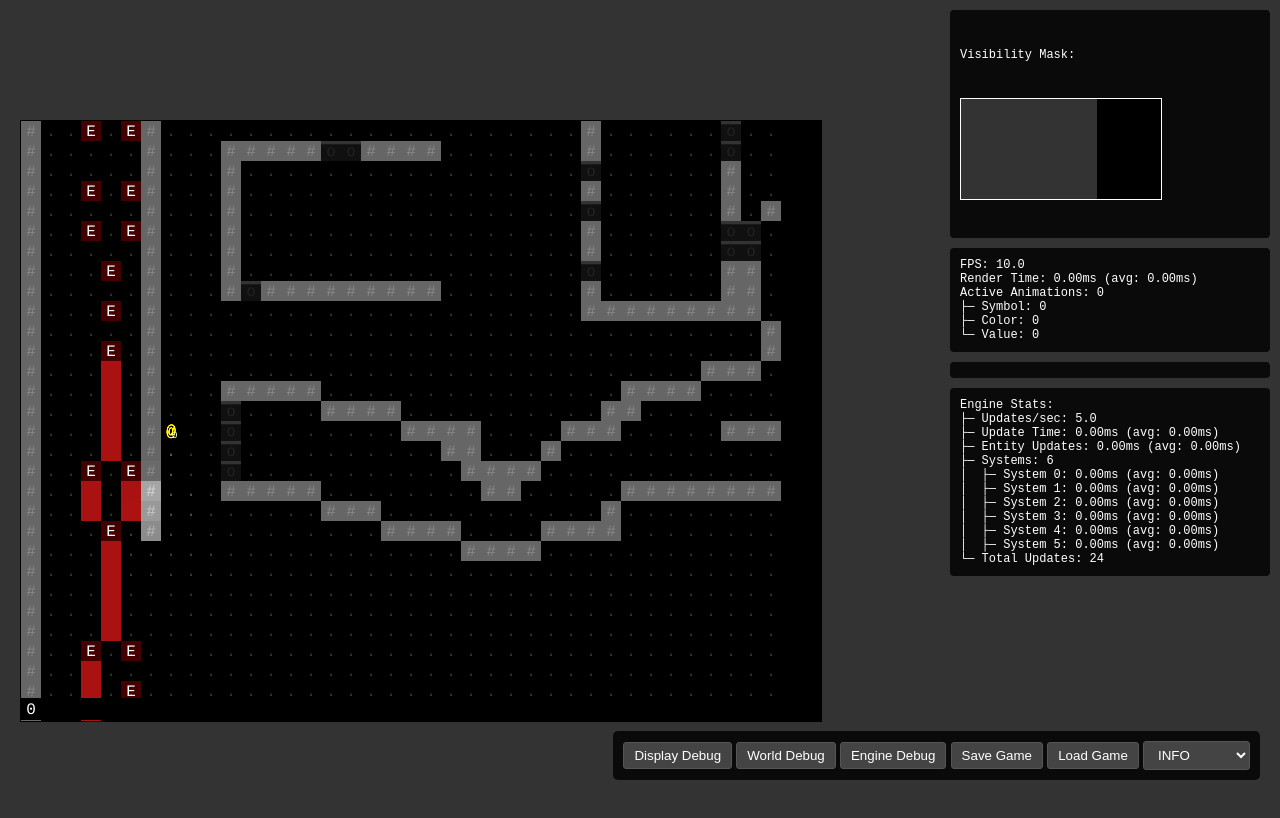
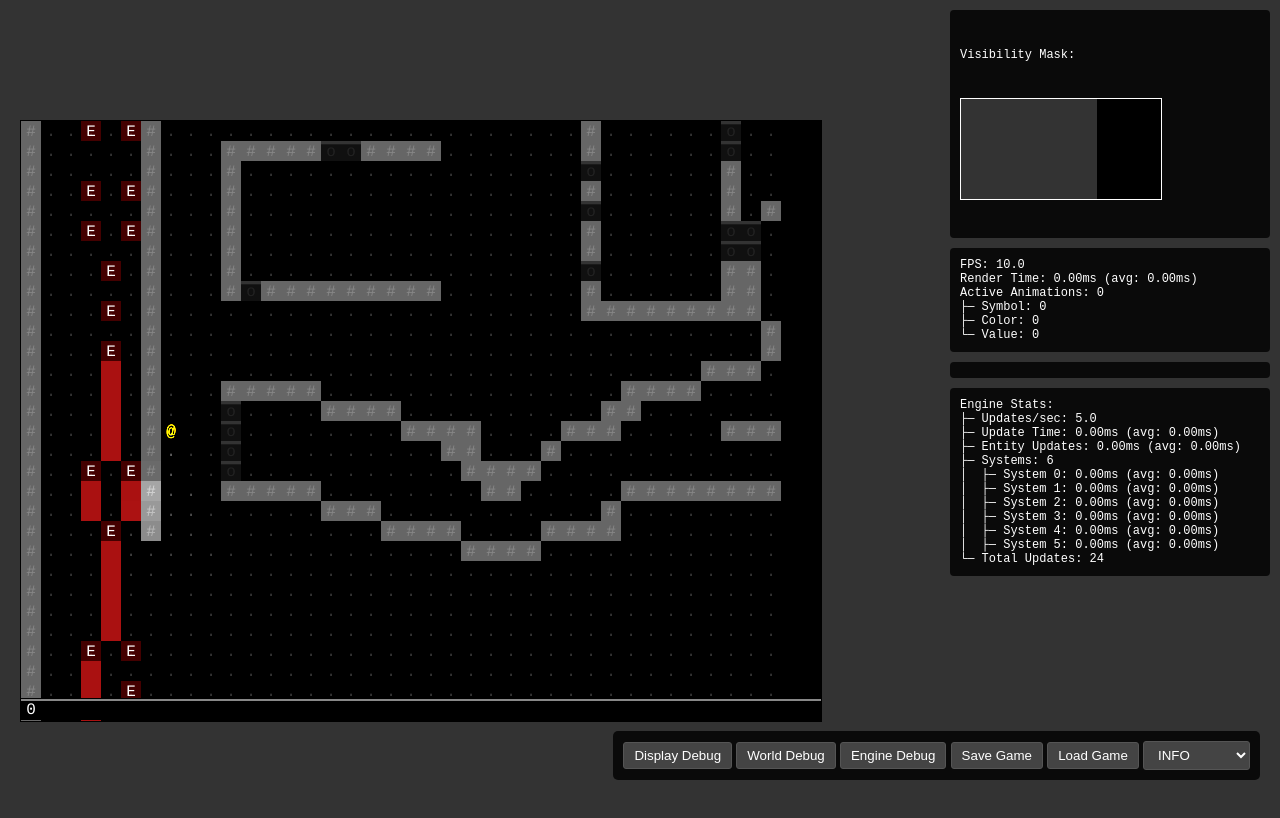
Before and after one commit to drewww/substrate, a website built with Vite: page src/game/test/index.html in a window 1280 px wide. Shown: the top 818 px of the page. Built offline with nearby package versions, Linux system fonts and the light colour scheme; animation ran at ten frames a second; what wally-fov would draw is missing.

Commit message:
Added some visual offset and removed it from the move indicator.

```diff
--- a/src/game/test/index.html
+++ b/src/game/test/index.html
@@ -65,10 +65,6 @@
             image-rendering: pixelated;  /* Makes scaled pixels crisp */
         }
 
-        #display {
-            border: 1px solid #000;
-        }
-
         #display-container {
             position: relative;  /* For absolute positioning of children */
             width: 800px;
@@ -85,7 +81,7 @@
         }
 
         #display, #render-canvas {
-            border: 1px solid #000;
+            /* border: 1px solid #000; */
             display: block;
             image-rendering: pixelated;
         }
@@ -104,6 +100,9 @@
             pointer-events: none;
             width: 100%;  /* Make sure it spans full width */
             height: auto;  /* Let height be determined by content */
+
+            /* border-top: 4px solid #fff; */
+            border: 1px solid #fff;
         }
     </style>
 </head>
--- a/src/game/test/renderers/test-game-renderer.ts
+++ b/src/game/test/renderers/test-game-renderer.ts
@@ -342,28 +342,28 @@ export class TestGameRenderer extends GameRenderer {
                 }, bump.duration * 1000);
             }
         }
-        if (componentType === 'inertia') {
-            const inertia = entity.getComponent('inertia') as InertiaComponent;
-            const pos = entity.getPosition();
+        // if (componentType === 'inertia') {
+        //     const inertia = entity.getComponent('inertia') as InertiaComponent;
+        //     const pos = entity.getPosition();
 
-            // Create speed indicator tile
-            const speedTileId = this.display.createTile(
-                pos.x,
-                pos.y,
-                inertia.magnitude.toString(),
-                '#FFFFFFFF',  // White text
-                '#00000000',  // Transparent background
-                1000,         // Above most other tiles
-                {
-                    offsetSymbolX: 0.3,    // Offset to bottom right corner
-                    offsetSymbolY: 0.3,
-                    scaleSymbolX: 0.6,  // Make it smaller
-                    scaleSymbolY: 0.6
-                }
-            );
+        //     // Create speed indicator tile
+        //     const speedTileId = this.display.createTile(
+        //         pos.x,
+        //         pos.y,
+        //         inertia.magnitude.toString(),
+        //         '#FFFFFFFF',  // White text
+        //         '#00000000',  // Transparent background
+        //         1000,         // Above most other tiles
+        //         {
+        //             offsetSymbolX: 0.3,    // Offset to bottom right corner
+        //             offsetSymbolY: 0.3,
+        //             scaleSymbolX: 0.6,  // Make it smaller
+        //             scaleSymbolY: 0.6
+        //         }
+        //     );
 
-            this.speedIndicatorTiles.set(entity.getId(), speedTileId);
-        }
+        //     this.speedIndicatorTiles.set(entity.getId(), speedTileId);
+        // }
         if(componentType === 'bufferedMove') {
             const tileId = this.createDestinationTile(entity);
 
--- a/src/render/ui-speed-renderer.ts
+++ b/src/render/ui-speed-renderer.ts
@@ -34,7 +34,7 @@ export class UISpeedRenderer implements Renderer {
     }
 
     private initializeUI(): void {
-        // Create black background for bottom row
+        // Create black background for bottom row with top walls
         for (let x = 0; x < this.uiDisplay.getViewportWidth(); x++) {
             const tileId = this.uiDisplay.createTile(
                 x,
@@ -42,19 +42,27 @@ export class UISpeedRenderer implements Renderer {
                 ' ',
                 '#FFFFFFFF',
                 '#000000FF',
-                1000
+                1000,
+                {
+                    walls: [true, false],  // [north, west] - only north wall
+                    wallColors: ['#FFFFFF88', null]  // Semi-transparent white for north wall
+                }
             );
             this.uiTiles.set(`bg_${x}`, tileId);
         }
 
-        // Create speed indicator tile
+        // Create speed indicator tile (above background)
         const speedTileId = this.uiDisplay.createTile(
             0,
             0,
             '0',
             '#FFFFFFFF',
             '#000000FF',
-            1001  // Above background
+            1001,  // Above background
+            {
+                walls: [true, false],  // [north, west] - only north wall
+                wallColors: ['#FFFFFF88', null]  // Semi-transparent white for north wall
+            }
         );
         this.uiTiles.set('speed', speedTileId);
 
```
